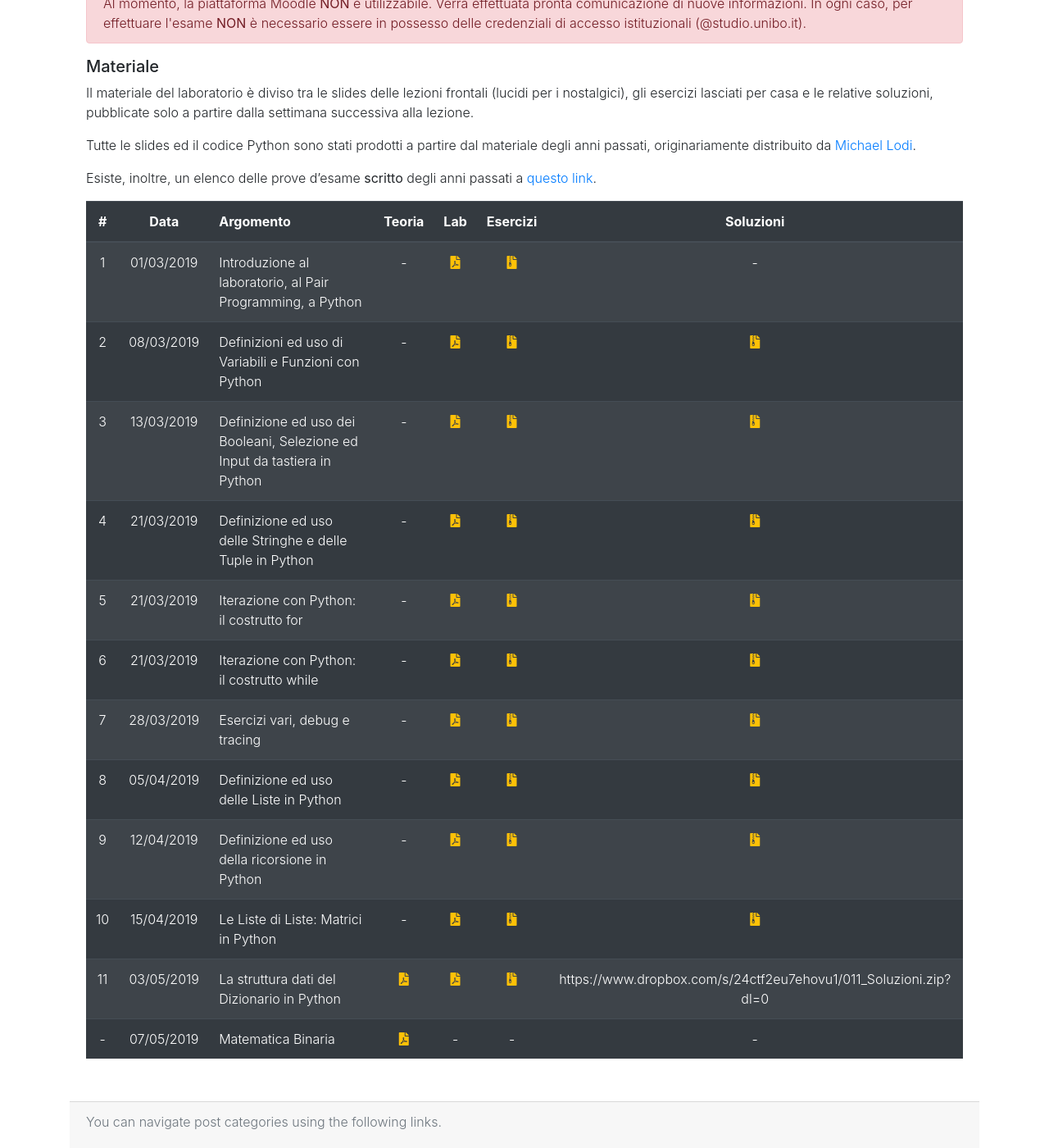
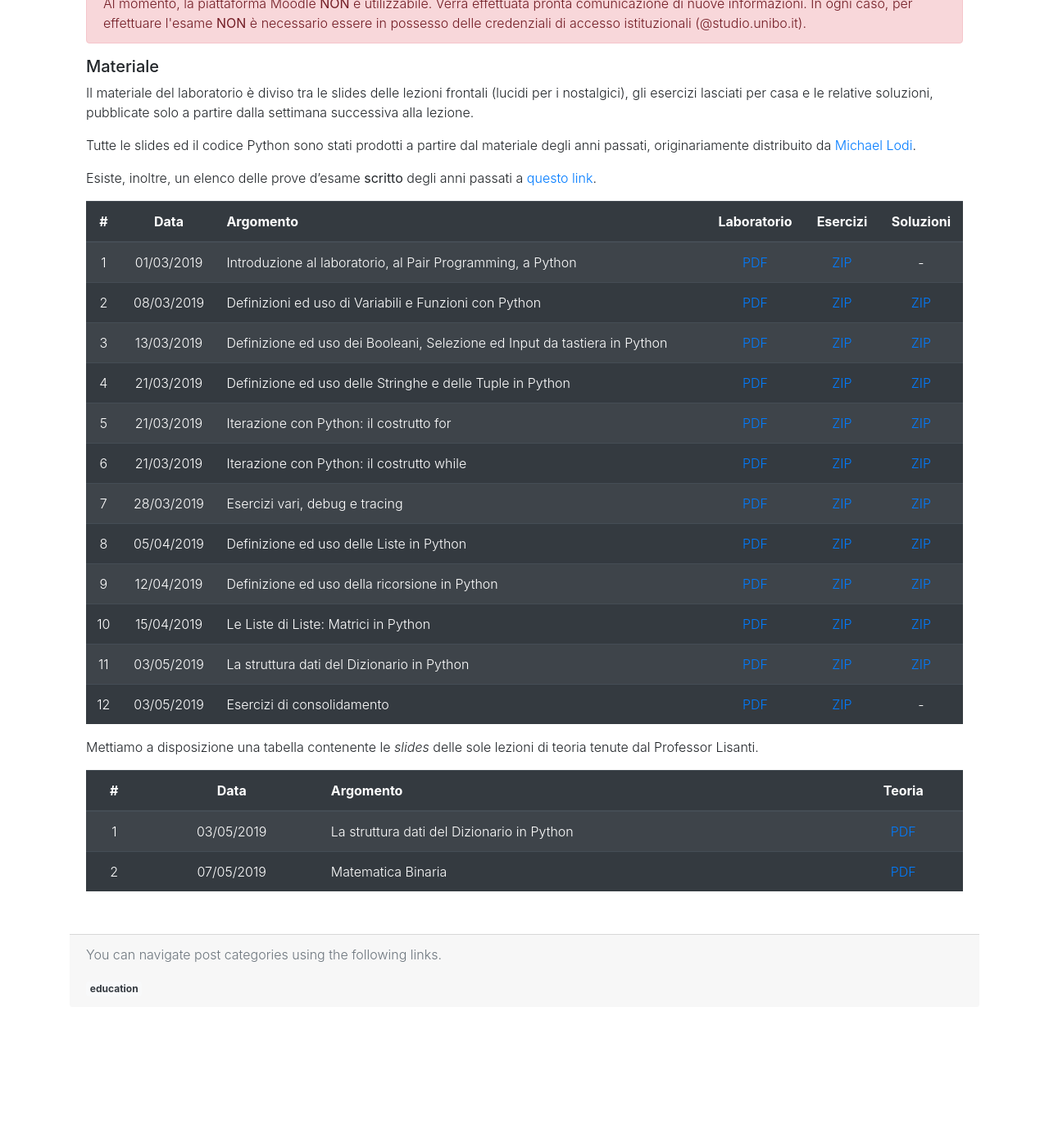
Before and after one commit to saltgz/saltgz.github.io, a Jekyll site: the page built from _posts/2019-05-01-info-mat.md, in a window 1280 px wide and 1400 px high, scrolled down 401 px. Shown: the whole window at 82% size. Built offline with Jekyll 4.4.1, drawn with Linux system fonts in a browser that asks for light colours; nearby versions of some CDN libraries; after the commit the page ends 1637 px from its top, so only the background shows below that.

Commit message:
new shape for table in info mat

```diff
--- a/_posts/2019-05-01-info-mat.md
+++ b/_posts/2019-05-01-info-mat.md
@@ -44,17 +44,24 @@ Lodi](https://www.unibo.it/sitoweb/michael.lodi/).
 Esiste, inoltre, un elenco delle prove d'esame **scritto** degli anni passati a
 [questo link](http://www.cs.unibo.it/~martini/MATH/esami/).
 
-|  #  |    Data    | Argomento                                                                 |                                                      Teoria                                                       |                                                    Lab                                                     |                                                      Esercizi                                                      |                                                Soluzioni                                                 |
-| :-: | :--------: | ------------------------------------------------------------------------- | :---------------------------------------------------------------------------------------------------------------: | :--------------------------------------------------------------------------------------------------------: | :----------------------------------------------------------------------------------------------------------------: | :------------------------------------------------------------------------------------------------------: |
-|  1  | 01/03/2019 | Introduzione al laboratorio, al Pair Programming, a Python                |                                                         -                                                         |   [<i class="fas fa-file-pdf" title="PDF"></i>]({{ "/assets/teaching/slides/python/001_Introduzioni.pdf"   |                                             prepend: site.baseurl }})                                              | [<i class="fas fa-file-archive" title="ZIP"></i>]({{ "/assets/teaching/esercizi/python/001_Esercizi.zip" | prepend: site.baseurl }}) | - |
-|  2  | 08/03/2019 | Definizioni ed uso di Variabili e Funzioni con Python                     |                                                         -                                                         | [<i class="fas fa-file-pdf" title="PDF"></i>]({{ "/assets/teaching/slides/python/002_Definizioni_Base.pdf" |                                             prepend: site.baseurl }})                                              | [<i class="fas fa-file-archive" title="ZIP"></i>]({{ "/assets/teaching/esercizi/python/002_Esercizi.zip" | prepend: site.baseurl }}) | [<i class="fas fa-file-archive" title="ZIP"></i>]({{ "/assets/teaching/esercizi/python/soluzioni/002_Soluzioni.zip" | prepend: site.baseurl }}) |
-|  3  | 13/03/2019 | Definizione ed uso dei Booleani, Selezione ed Input da tastiera in Python |                                                         -                                                         |    [<i class="fas fa-file-pdf" title="PDF"></i>]({{ "/assets/teaching/slides/python/003_Condizioni.pdf"    |                                             prepend: site.baseurl }})                                              | [<i class="fas fa-file-archive" title="ZIP"></i>]({{ "/assets/teaching/esercizi/python/003_Esercizi.zip" | prepend: site.baseurl }}) | [<i class="fas fa-file-archive" title="ZIP"></i>]({{ "/assets/teaching/esercizi/python/soluzioni/003_Soluzioni.zip" | prepend: site.baseurl }}) |
-|  4  | 21/03/2019 | Definizione ed uso delle Stringhe e delle Tuple in Python                 |                                                         -                                                         |  [<i class="fas fa-file-pdf" title="PDF"></i>]({{ "/assets/teaching/slides/python/004_Stringhe_Tuple.pdf"  |                                             prepend: site.baseurl }})                                              | [<i class="fas fa-file-archive" title="ZIP"></i>]({{ "/assets/teaching/esercizi/python/004_Esercizi.zip" | prepend: site.baseurl }}) | [<i class="fas fa-file-archive" title="ZIP"></i>]({{ "/assets/teaching/esercizi/python/soluzioni/004_Soluzioni.zip" | prepend: site.baseurl }}) |
-|  5  | 21/03/2019 | Iterazione con Python: il costrutto for                                   |                                                         -                                                         |      [<i class="fas fa-file-pdf" title="PDF"></i>]({{ "/assets/teaching/slides/python/005_Cicli.pdf"       |                                             prepend: site.baseurl }})                                              | [<i class="fas fa-file-archive" title="ZIP"></i>]({{ "/assets/teaching/esercizi/python/005_Esercizi.zip" | prepend: site.baseurl }}) | [<i class="fas fa-file-archive" title="ZIP"></i>]({{ "/assets/teaching/esercizi/python/soluzioni/005_Soluzioni.zip" | prepend: site.baseurl }}) |
-|  6  | 21/03/2019 | Iterazione con Python: il costrutto while                                 |                                                         -                                                         |      [<i class="fas fa-file-pdf" title="PDF"></i>]({{ "/assets/teaching/slides/python/006_While.pdf"       |                                             prepend: site.baseurl }})                                              | [<i class="fas fa-file-archive" title="ZIP"></i>]({{ "/assets/teaching/esercizi/python/006_Esercizi.zip" | prepend: site.baseurl }}) | [<i class="fas fa-file-archive" title="ZIP"></i>]({{ "/assets/teaching/esercizi/python/soluzioni/006_Soluzioni.zip" | prepend: site.baseurl }}) |
-|  7  | 28/03/2019 | Esercizi vari, debug e tracing                                            |                                                         -                                                         |      [<i class="fas fa-file-pdf" title="PDF"></i>]({{ "/assets/teaching/slides/python/007_Debug.pdf"       |                                             prepend: site.baseurl }})                                              | [<i class="fas fa-file-archive" title="ZIP"></i>]({{ "/assets/teaching/esercizi/python/007_Esercizi.zip" | prepend: site.baseurl }}) | [<i class="fas fa-file-archive" title="ZIP"></i>]({{ "/assets/teaching/esercizi/python/soluzioni/007_Soluzioni.zip" | prepend: site.baseurl }}) |
-|  8  | 05/04/2019 | Definizione ed uso delle Liste in Python                                  |                                                         -                                                         |      [<i class="fas fa-file-pdf" title="PDF"></i>]({{ "/assets/teaching/slides/python/008_Liste.pdf"       |                                             prepend: site.baseurl }})                                              | [<i class="fas fa-file-archive" title="ZIP"></i>]({{ "/assets/teaching/esercizi/python/008_Esercizi.zip" | prepend: site.baseurl }}) | [<i class="fas fa-file-archive" title="ZIP"></i>]({{ "/assets/teaching/esercizi/python/soluzioni/008_Soluzioni.zip" | prepend: site.baseurl }}) |
-|  9  | 12/04/2019 | Definizione ed uso della ricorsione in Python                             |                                                         -                                                         |    [<i class="fas fa-file-pdf" title="PDF"></i>]({{ "/assets/teaching/slides/python/009_Ricorsione.pdf"    |                                             prepend: site.baseurl }})                                              | [<i class="fas fa-file-archive" title="ZIP"></i>]({{ "/assets/teaching/esercizi/python/009_Esercizi.zip" | prepend: site.baseurl }}) | [<i class="fas fa-file-archive" title="ZIP"></i>]({{ "/assets/teaching/esercizi/python/soluzioni/009_Soluzioni.zip" | prepend: site.baseurl }}) |
-| 10  | 15/04/2019 | Le Liste di Liste: Matrici in Python                                      |                                                         -                                                         |     [<i class="fas fa-file-pdf" title="PDF"></i>]({{ "/assets/teaching/slides/python/010_Matrici.pdf"      |                                             prepend: site.baseurl }})                                              | [<i class="fas fa-file-archive" title="ZIP"></i>]({{ "/assets/teaching/esercizi/python/010_Esercizi.zip" | prepend: site.baseurl }}) | [<i class="fas fa-file-archive" title="ZIP"></i>]({{ "/assets/teaching/esercizi/python/soluzioni/010_Soluzioni.zip" | prepend: site.baseurl }}) |
-| 11  | 03/05/2019 | La struttura dati del Dizionario in Python                                | [<i class="fas fa-file-pdf" title="PDF"></i>](https://drive.google.com/open?id=1lt2F0-ztMxLPxUiZcqdcZ6KKIQtdue9y) |  [<i class="fas fa-file-pdf" title="PDF"></i>](https://www.dropbox.com/s/l9euij57ka25rfj/Lab11.pdf?dl=0)   | [<i class="fas fa-file-archive" title="ZIP"></i>](https://www.dropbox.com/s/7iu73yuqg16e44f/011_Esercizi.zip?dl=0) |                     https://www.dropbox.com/s/24ctf2eu7ehovu1/011_Soluzioni.zip?dl=0                     |
-| -  | 07/05/2019 | Matematica Binaria                                                        | [<i class="fas fa-file-pdf" title="PDF"></i>](https://drive.google.com/open?id=1k_LwffjQ-rjGsJg54o58GeTnjWfWIWQ0) |                                                     -                                                      |                                                         -                                                          |                                                    -                                                     |
+|  #  |    Data    | Argomento                                                                 |                                  Laboratorio                                   |                                Esercizi                                |                                Soluzioni                                |
+| :-: | :--------: | ------------------------------------------------------------------------- | :----------------------------------------------------------------------------: | :--------------------------------------------------------------------: | :---------------------------------------------------------------------: |
+|  1  | 01/03/2019 | Introduzione al laboratorio, al Pair Programming, a Python                |   [PDF](https://www.dropbox.com/s/lbah6v0vcheo04r/001_Introduzioni.pdf?dl=0)   | [ZIP](https://www.dropbox.com/s/p18fo6owneshldw/001_Esercizi.zip?dl=0) |                                    -                                    |
+|  2  | 08/03/2019 | Definizioni ed uso di Variabili e Funzioni con Python                     | [PDF](https://www.dropbox.com/s/azrstwntra9vqh8/002_Definizioni_Base.pdf?dl=0) | [ZIP](https://www.dropbox.com/s/kl1vc9s1xqp6y6q/002_Esercizi.zip?dl=0) | [ZIP](https://www.dropbox.com/s/yogszra0unucq52/002_Soluzioni.zip?dl=0) |
+|  3  | 13/03/2019 | Definizione ed uso dei Booleani, Selezione ed Input da tastiera in Python |    [PDF](https://www.dropbox.com/s/xv4a6dgio236o37/003_Condizioni.pdf?dl=0)    | [ZIP](https://www.dropbox.com/s/2t5qp6wgy8slg4w/003_Esercizi.zip?dl=0) | [ZIP](https://www.dropbox.com/s/yov82ea40j9dr5q/003_Soluzioni.zip?dl=0) |
+|  4  | 21/03/2019 | Definizione ed uso delle Stringhe e delle Tuple in Python                 |  [PDF](https://www.dropbox.com/s/mtbeskmomlver4b/004_Stringhe_Tuple.pdf?dl=0)  | [ZIP](https://www.dropbox.com/s/jbsrye80wyk25nq/004_Esercizi.zip?dl=0) | [ZIP](https://www.dropbox.com/s/u1kowikvbk635in/004_Soluzioni.zip?dl=0) |
+|  5  | 21/03/2019 | Iterazione con Python: il costrutto for                                   |      [PDF](https://www.dropbox.com/s/a9lkroltjs9hz2x/005_Cicli.pdf?dl=0)       | [ZIP](https://www.dropbox.com/s/g99nitpy872afoi/005_Esercizi.zip?dl=0) | [ZIP](https://www.dropbox.com/s/1qcg1m22wj3ngp7/005_Soluzioni.zip?dl=0) |
+|  6  | 21/03/2019 | Iterazione con Python: il costrutto while                                 |      [PDF](https://www.dropbox.com/s/fcih8fx7p3to42e/006_While.pdf?dl=0)       | [ZIP](https://www.dropbox.com/s/plxjqm7zragaq6z/006_Esercizi.zip?dl=0) | [ZIP](https://www.dropbox.com/s/jsyws4i7etubdyl/006_Soluzioni.zip?dl=0) |
+|  7  | 28/03/2019 | Esercizi vari, debug e tracing                                            |      [PDF](https://www.dropbox.com/s/4zzo4yoo0gccxqx/007_Debug.pdf?dl=0)       | [ZIP](https://www.dropbox.com/s/gnqygx6zjz5f5j0/007_Esercizi.zip?dl=0) | [ZIP](https://www.dropbox.com/s/ny3qloc9wtjd7im/007_Soluzioni.zip?dl=0) |
+|  8  | 05/04/2019 | Definizione ed uso delle Liste in Python                                  |      [PDF](https://www.dropbox.com/s/myhn1z8ynujywfb/008_Liste.pdf?dl=0)       | [ZIP](https://www.dropbox.com/s/73dt6lhlecj65ww/008_Esercizi.zip?dl=0) | [ZIP](https://www.dropbox.com/s/kmngf8p05qkhugv/008_Soluzioni.zip?dl=0) |
+|  9  | 12/04/2019 | Definizione ed uso della ricorsione in Python                             |    [PDF](https://www.dropbox.com/s/hzztmgcoilb4afg/009_Ricorsione.pdf?dl=0)    | [ZIP](https://www.dropbox.com/s/xtt089om1cyt9i1/009_Esercizi.zip?dl=0) | [ZIP](https://www.dropbox.com/s/trfnrux8p89hq70/009_Soluzioni.zip?dl=0) |
+| 10  | 15/04/2019 | Le Liste di Liste: Matrici in Python                                      |     [PDF](https://www.dropbox.com/s/3j7mvxu3dkgcenl/010_Matrici.pdf?dl=0)      | [ZIP](https://www.dropbox.com/s/39npajtdnkjahkq/010_Esercizi.zip?dl=0) | [ZIP](https://www.dropbox.com/s/rcj9fipa7aul9so/010_Soluzioni.zip?dl=0) |
+| 11  | 03/05/2019 | La struttura dati del Dizionario in Python                                |        [PDF](https://www.dropbox.com/s/l9euij57ka25rfj/Lab11.pdf?dl=0)         | [ZIP](https://www.dropbox.com/s/7iu73yuqg16e44f/011_Esercizi.zip?dl=0) | [ZIP](https://www.dropbox.com/s/24ctf2eu7ehovu1/011_Soluzioni.zip?dl=0) |
+| 12  | 03/05/2019 | Esercizi di consolidamento                                                |                                    [PDF]()                                     |                                [ZIP]()                                 |                                    -                                    |
+
+Mettiamo a disposizione una tabella contenente le _slides_ delle sole lezioni di teoria tenute dal Professor Lisanti.
+
+|  #  |    Data    | Argomento                                  |                                  Teoria                                   |
+| :-: | :--------: | ------------------------------------------ | :-----------------------------------------------------------------------: |
+|  1  | 03/05/2019 | La struttura dati del Dizionario in Python | [PDF](https://drive.google.com/open?id=1lt2F0-ztMxLPxUiZcqdcZ6KKIQtdue9y) |
+|  2  | 07/05/2019 | Matematica Binaria                         | [PDF](https://drive.google.com/open?id=1k_LwffjQ-rjGsJg54o58GeTnjWfWIWQ0) |
```
